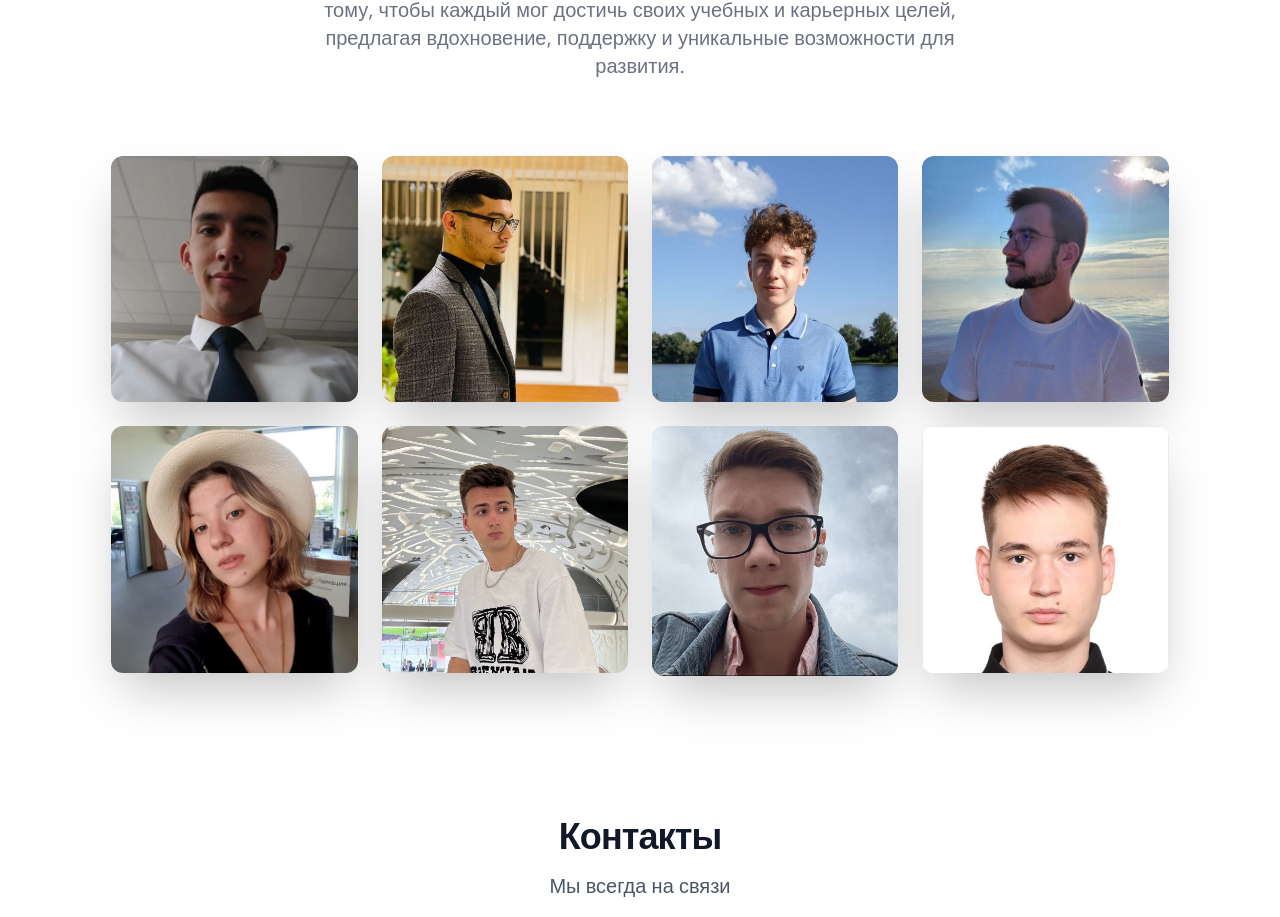
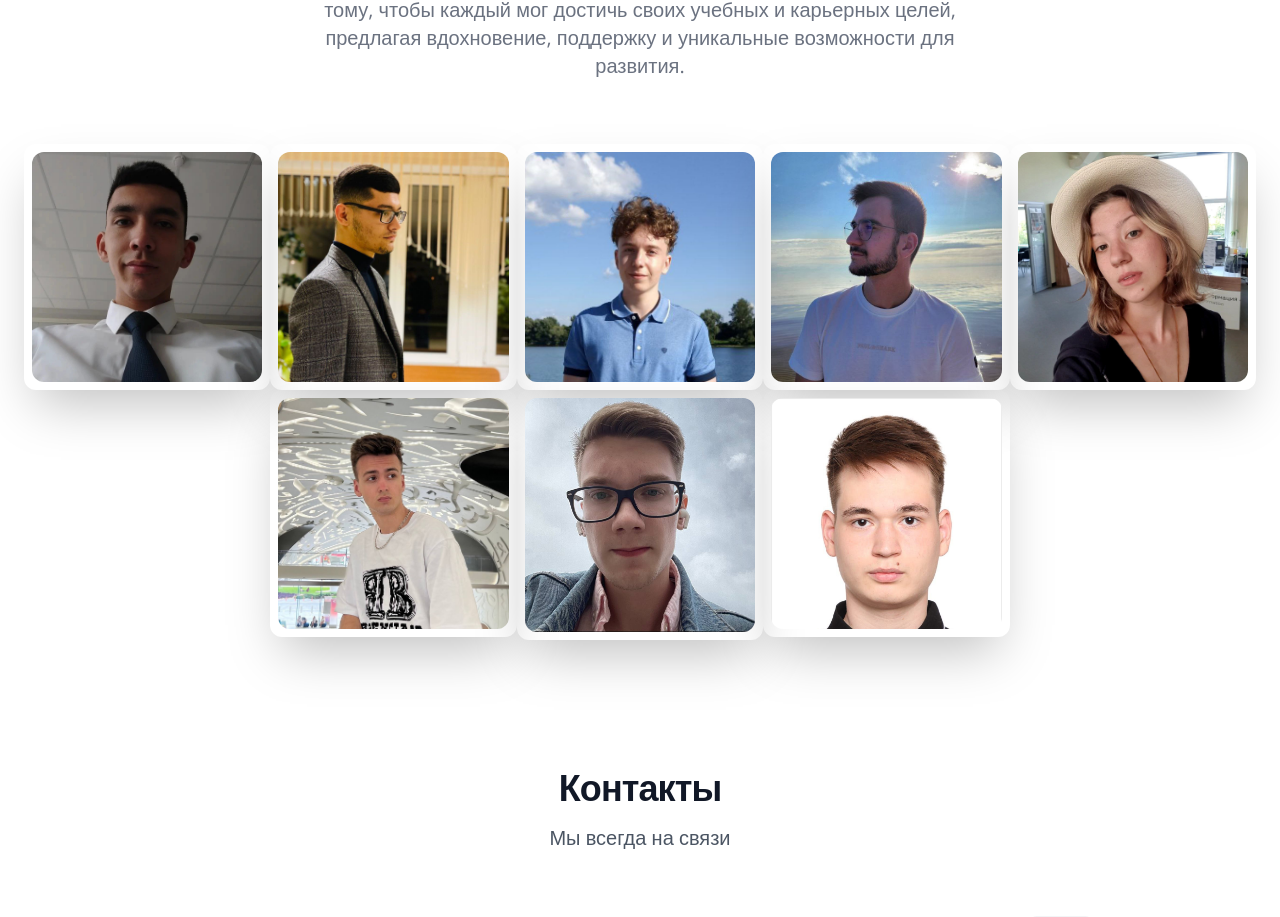
Before and after one commit to Khisrav/rconnect-frontend, a Vue app: page / in a window 1280 px wide. Shown: the part 1531-2448 px from the top of the page. Built offline with nearby package versions, Linux system fonts and the light colour scheme.

Commit message:
team section updated

```diff
--- a/src/views/HomeView.vue
+++ b/src/views/HomeView.vue
@@ -91,14 +91,13 @@ export default {
                 <h2 class="mb-4 text-4xl tracking-tight font-extrabold text-gray-900 dark:text-white">Наша команда</h2>
                 <p class="font-light text-gray-500 lg:mb-16 sm:text-xl dark:text-gray-400">Наша команда, состоящая из преданных студентов, стремится к тому, чтобы каждый мог достичь своих учебных и карьерных целей, предлагая вдохновение, поддержку и уникальные возможности для развития.</p>
             </div>
-            <!-- grid grid-cols-1 sm:grid-cols-2 lg:grid-cols-4 gap-4 -->
             <div class="flex flex-wrap justify-center">
-                <div v-for="member in teamMembers" class="lg:w-1/5 sm:w-1/3 m-3 h-full relative rounded-xl shadow-2xl">
+                <div v-for="member in teamMembers" class=" w-1/2 lg:w-1/5 sm:w-1/3 h-full p-2 relative rounded-xl shadow-2xl">
                     <img :src="member.avatar" width="100%" alt="" class="rounded-xl">
-                    <div class="transition rounded-xl bg-opacity-75 bg-blue-900 opacity-0 hover:opacity-100 text-slate-100 duration-300 absolute inset-0 z-10 flex justify-center items-center text-center px-5 pb-5">
+                    <div class="transition rounded-xl bg-opacity-75 m-2 bg-blue-900 opacity-0 hover:opacity-100 text-slate-100 duration-300 absolute inset-0 z-10 flex justify-center items-center text-center px-5 pb-5">
                         <div>
-                            <h3 class="text-xl font-bold tracking-tight text-white">{{ member.name }}</h3>
-                            <span class="">{{ member.title }}</span>
+                            <h3 class="font-bold tracking-tight text-white">{{ member.name }}</h3>
+                            <span class="text-sm lg:text-base">{{ member.title }}</span>
                             <!-- <p class="mt-3 mb-4 font-light text-gray-500 dark:text-gray-400">Jese drives the technical strategy of the themesberg platform and brand.</p> -->
                             <!-- <ul class="flex space-x-4 sm:mt-0">
                                 <li>
@@ -112,6 +111,7 @@ export default {
                 </div>
             </div>
         </div>
+
     </section>
 
     <section class="bg-white dark:bg-gray-900" id="contacts">
```
